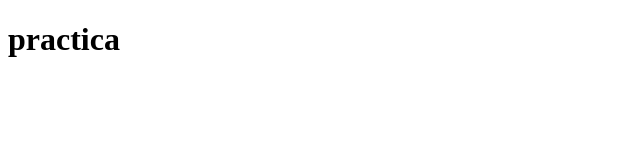
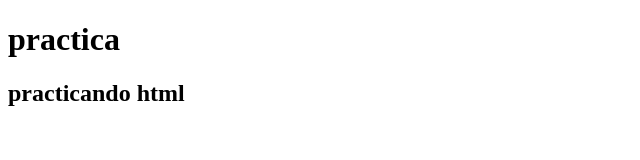
Before and after one commit to manueljose199-spec/practica-github-pages, a plain HTML site: page index.html in a window 1280 px wide. Shown: the whole page, without its empty margins (0-640 px from the left). Drawn offline with Linux system fonts and the light colour scheme.

Commit message:
feat: se agrego un h2 al index

```diff
--- a/index.html
+++ b/index.html
@@ -7,5 +7,6 @@
 </head>
 <body>
     <h1>practica</h1>
+    <h2>practicando html</h2>
 </body>
 </html>
```
